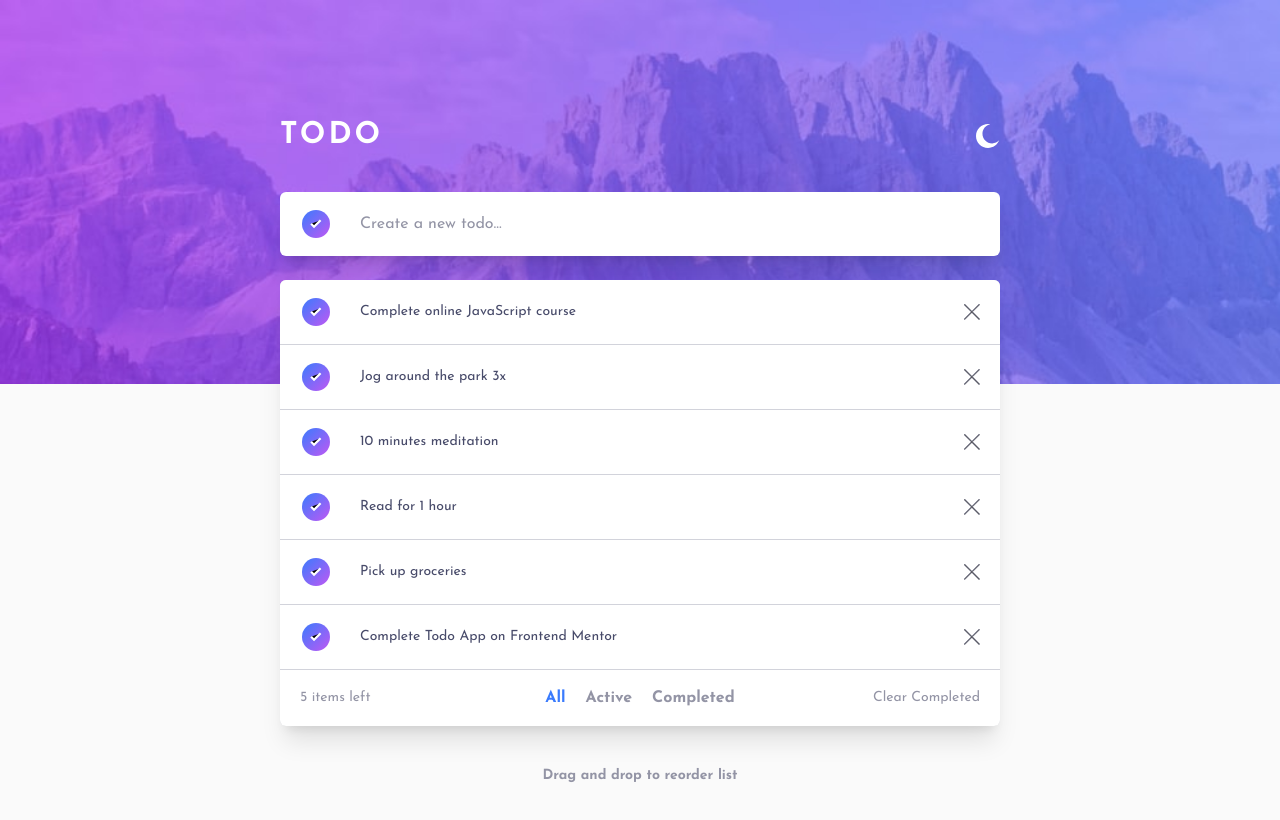
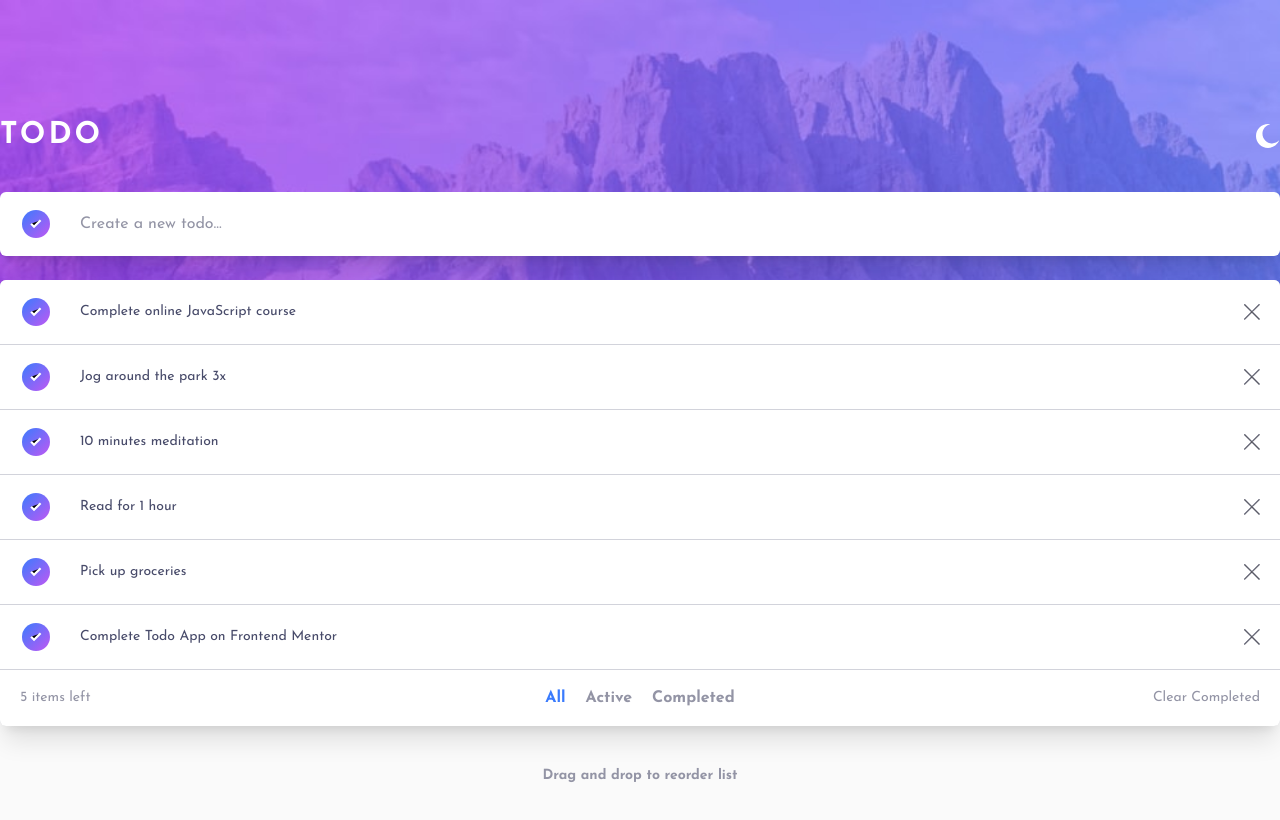
Before and after one commit to john-mirage/todo-app, a React (Vite) app: page / in a window 1280 px wide. Shown: the top 820 px of the page. Built offline with nearby package versions, Linux system fonts and the light colour scheme.

Commit message:
ref(tailwind): del spacing conf and use arbitrary value

```diff
--- a/tailwind.config.js
+++ b/tailwind.config.js
@@ -40,9 +40,6 @@ module.exports = {
                 'desktop-dark-bg': "url('/src/assets/images/bg-desktop-dark.jpg')",
                 'desktop-light-bg': "url('/src/assets/images/bg-desktop-light.jpg')"
             },
-            spacing: {
-                'desktopTodo': '45rem',
-            }
         },
     },
     plugins: [],
```
